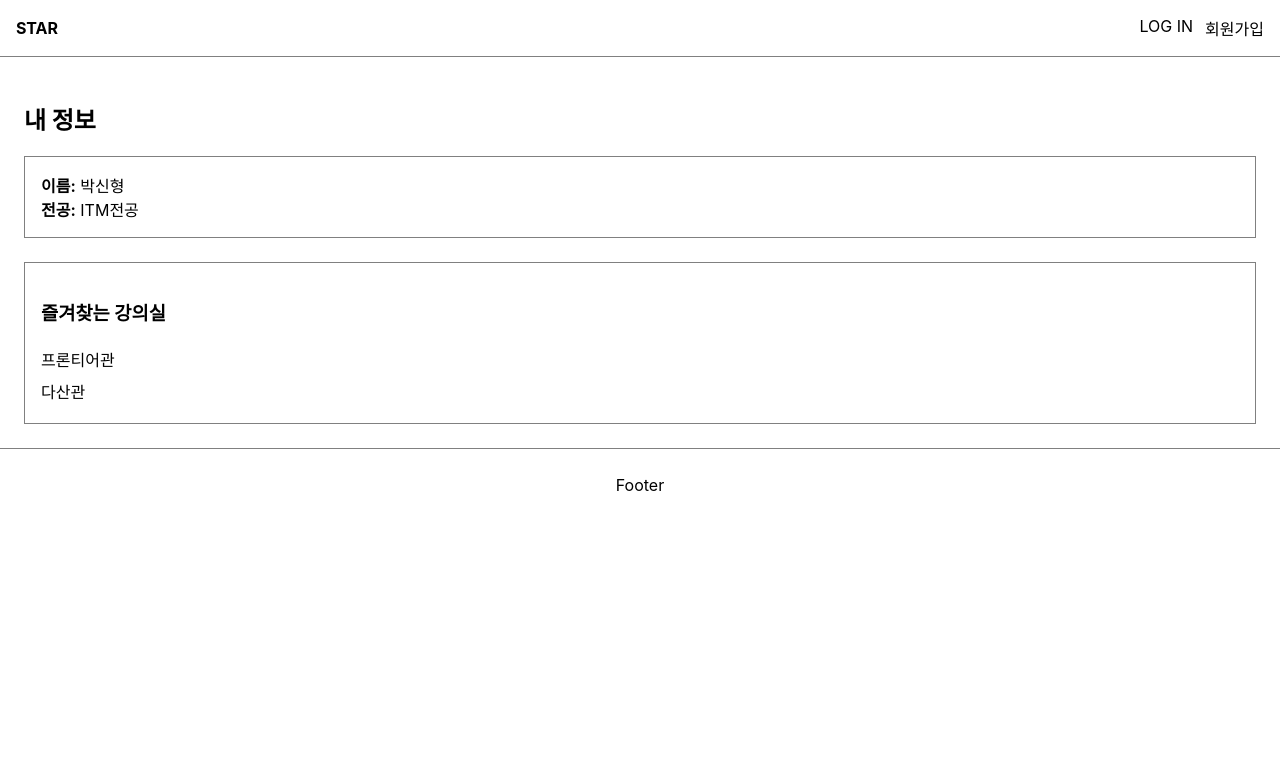
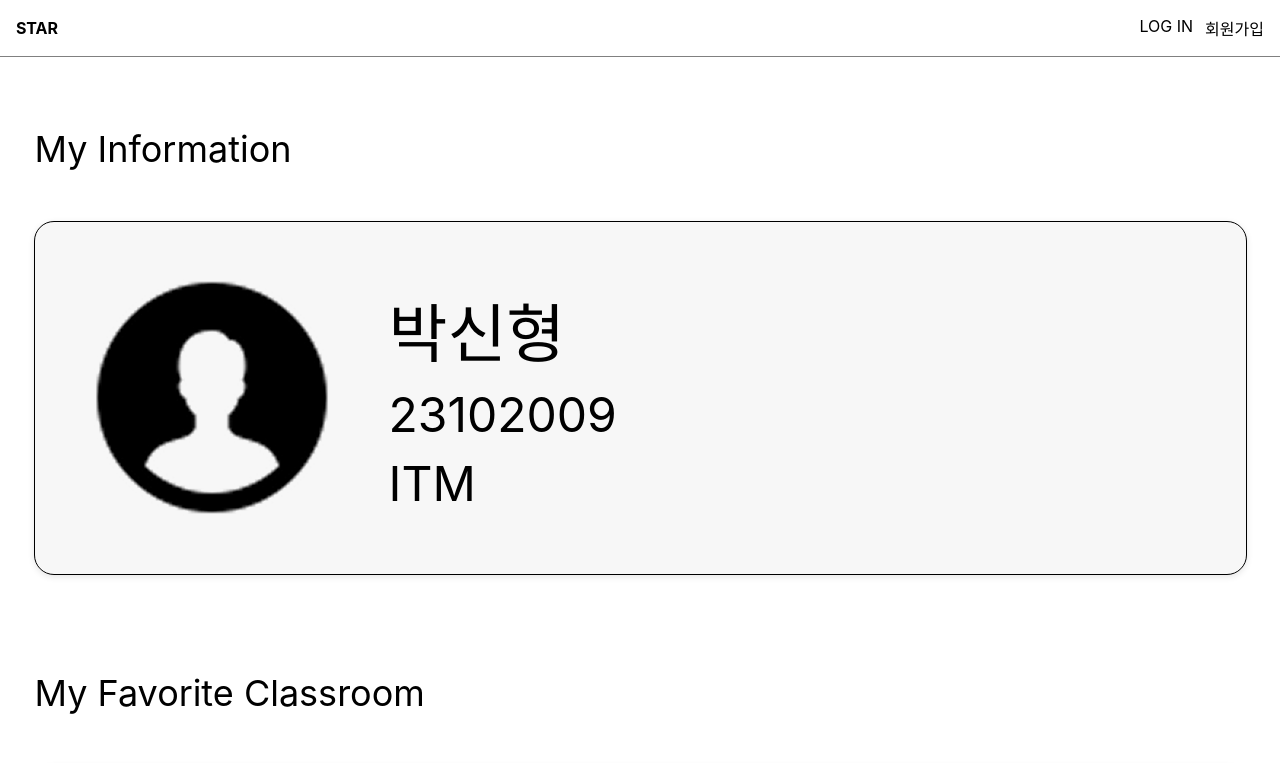
Before and after one commit to yen2i/STAR, a React (Create React App) app in the folder front/: page /profile in a window 1280 px wide. Shown: the top 763 px of the page. Built offline with nearby package versions, Linux system fonts and the light colour scheme.

Commit message:
style: update ProfilePage layout and heading alignment

```diff
--- a/front/src/pages/ProfilePage.js
+++ b/front/src/pages/ProfilePage.js
@@ -2,32 +2,34 @@ import React from 'react';
 import Header from '../components/Header';
 import Footer from '../components/Footer';
 import '../styles/ProfilePage.css';
+import profileImg from '../assets/profile.png'; // 실제 프로필 이미지 경로 지정
 
 const ProfilePage = () => {
-  // TODO: 실제 데이터는 추후 API로 받아오게 변경 예정
   const user = {
     name: '박신형',
-    major: 'ITM전공',
+    studentNumber: '23102009',
+    major: 'ITM',
     favorites: ['프론티어관', '다산관'],
   };
 
   return (
     <div className="profile-page">
       <Header />
-
       <main className="profile-content">
-        <h2>내 정보</h2>
-
+        <h2>My Information</h2>
         <div className="profile-box">
-          <div><strong>이름:</strong> {user.name}</div>
-          <div><strong>전공:</strong> {user.major}</div>
+          <img src={profileImg} alt="profile" />
+          <div className="profile-info">
+            <div><strong>{user.name}</strong></div>
+            <div>{user.studentNumber}</div>
+            <div>{user.major}</div>
+          </div>
         </div>
-
+        <h2>My Favorite Classroom</h2>
         <div className="favorites-box">
-          <h3>즐겨찾는 강의실</h3>
           <ul>
             {user.favorites.map((room, index) => (
-              <li key={index}>{room}</li>
+              <li key={index}>▶ {room}</li>
             ))}
           </ul>
         </div>
--- a/front/src/styles/ProfilePage.css
+++ b/front/src/styles/ProfilePage.css
@@ -1,24 +1,93 @@
+.profile-page {
+  display: flex;
+  flex-direction: column;
+  min-height: 100vh;
+}
+
 .profile-content {
-    padding: 24px;
+  flex: 1;
+  display: flex;
+  flex-direction: column;
+  align-items: center;
+  justify-content: center;
+  padding: 40px;
+}
+
+.profile-content h2 {
+  width: 1211px;
+  text-align: left;      /* 텍스트는 왼쪽 정렬 */
+  color: #000;
+  font-family: Inter;
+  font-size: 36px;
+  font-style: normal;
+  font-weight: 400;
+  line-height: normal;
+  margin-bottom: 50px;
+
 }
 
 .profile-box {
-    border: 1px solid gray;
-    padding: 16px;
-    margin-bottom: 24px;
+  display: flex;
+  align-items: center;
+  width: 1211px;
+  height: 352px;
+  border-radius: 20px;
+  border: 0.5px solid #000;
+  background: #F7F7F7;
+  margin-bottom: 66px;
+  box-shadow: 0 2px 6px rgba(0, 0, 0, 0.1);
+}
+
+.profile-box img {
+  width: 354px;
+  height: 287px;
+}
+
+.profile-info {
+  display: flex;
+  flex-direction: column;
+  color: #000;
+  font-family: Inter;
+  font-size: 48px;
+  font-style: normal;
+  font-weight: 400;
+  line-height: normal;
+  gap: 10px;
+}
+
+.profile-info strong {
+  color: #000;
+  font-family: Inter;
+  font-size: 64px;
+  font-style: normal;
+  font-weight: 500;
+  line-height: normal;
 }
 
 .favorites-box {
-    border: 1px solid gray;
-    padding: 16px;
+  width: 1211px;
+  height: auto;
+  border-radius: 20px;
+  border: 0.5px solid #000;
+  background: #F7F7F7;
+  margin-bottom: 66px;
+  box-shadow: 0 2px 6px rgba(0, 0, 0, 0.1);
 }
 
 .favorites-box ul {
   list-style: none;
-    padding: 0;
+  padding-left: 0;
   margin: 0;
 }
 
 .favorites-box li {
-    padding: 4px 0;
+  display: flex;
+  align-items: center;
+  color: #000;
+  font-family: "IBM Plex Mono";
+  font-size: 35px;
+  font-style: normal;
+  font-weight: 400;
+  line-height: normal;
+  margin: 48px 33px;
 }
```
Also changed, not shown: front/src/assets/profile.png (added). Lines whose indentation alone changed are shown as unchanged.
